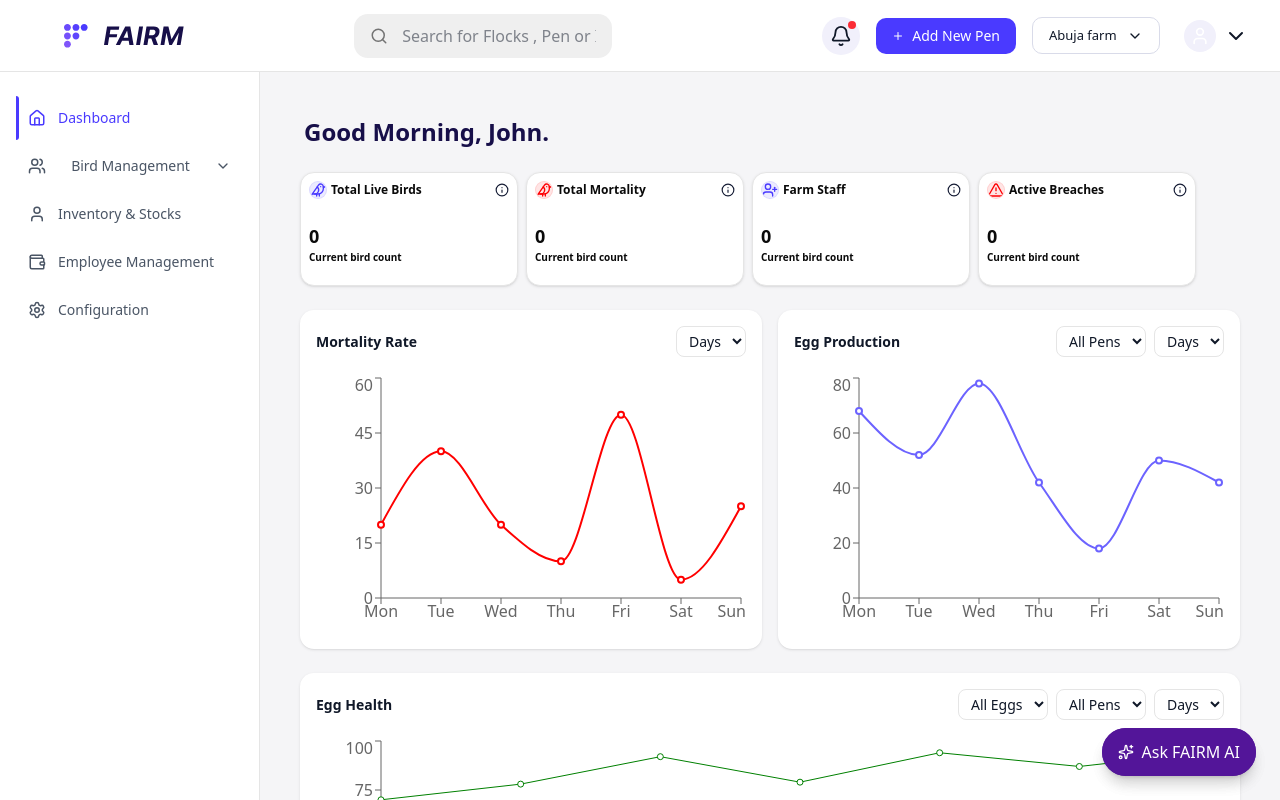
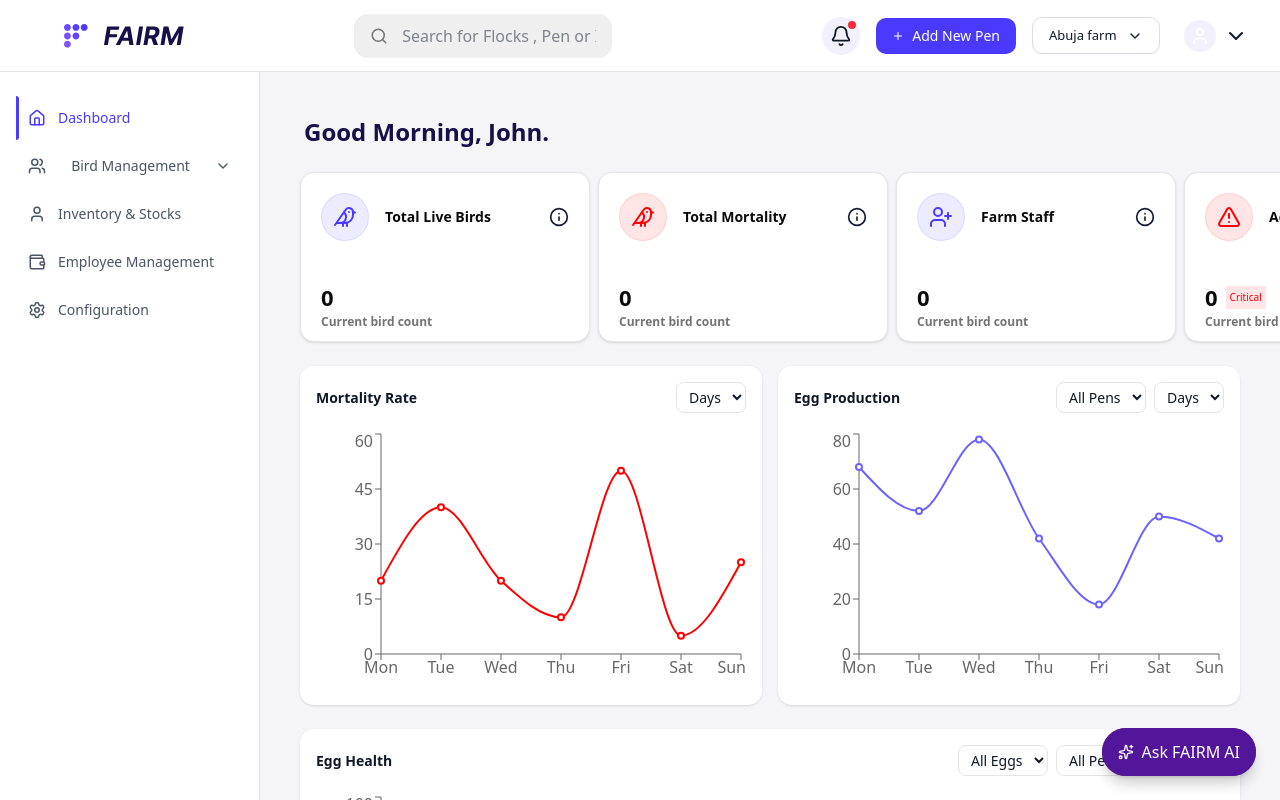
Before and after one commit to Intplus-Tech/Fairm-FE, a Next.js app: page /dashboard in a window 1280 px wide. Built offline with nearby package versions, Linux system fonts and the light colour scheme.

Commit message:
base url added to env

```diff
--- a/src/components/birds/broiler/BroilerRow.tsx
+++ b/src/components/birds/broiler/BroilerRow.tsx
@@ -29,7 +29,8 @@ export default function BroilerRow({ row }: BroilerRowProps) {
   return (
     <>
       <tr className={`${open ? "bg-gray-50" : ""}`}>
-        <td className="w-10">
+        {/* Button column */}
+        <td className="w-10 px-2 py-2 text-center">
           <button
             onClick={() => setOpen(!open)}
             className={`p-1 rounded ${open ? "bg-[#4A3AFF] text-white" : "bg-gray-100"
@@ -39,15 +40,15 @@ export default function BroilerRow({ row }: BroilerRowProps) {
           </button>
         </td>
 
-        <td>{row.date}</td>
-        <td>{row.pens}</td>
-        <td>{row.stock}</td>
-        <td>{row.mortality}</td>
-        <td>{row.culls}</td>
-        <td>{row.feed}</td>
-        <td>{row.water}</td>
-        <td>{row.weight}</td>
-        <td>
+        <td className="px-2 py-2">{row.date}</td>
+        <td className="px-2 py-2">{row.pens}</td>
+        <td className="px-2 py-2">{row.stock}</td>
+        <td className="px-2 py-2">{row.mortality}</td>
+        <td className="px-2 py-2">{row.culls}</td>
+        <td className="px-2 py-2">{row.feed}</td>
+        <td className="px-2 py-2">{row.water}</td>
+        <td className="px-2 py-2">{row.weight}</td>
+        <td className="px-2 py-2">
           <span className="flex items-center gap-2">
             <span
               className={`w-3 h-3 rounded-full ${row.alert === "Critical"
--- a/src/components/dashboard/AlertsTable.tsx
+++ b/src/components/dashboard/AlertsTable.tsx
@@ -1,6 +1,7 @@
 "use client";
 
 import { alertsData } from "./data/mockDashboardData";
+
 export default function AlertsTable() {
   return (
     <div className="bg-white rounded-xl p-4 shadow-sm overflow-x-auto">
@@ -9,21 +10,21 @@ export default function AlertsTable() {
       <table className="w-full text-sm">
         <thead className="text-left text-gray-500">
           <tr>
-            <th>Date</th>
-            <th>Status</th>
-            <th>Issue</th>
-            <th>Description</th>
+            <th className="py-4">Date</th>
+            <th className="py-4">Status</th>
+            <th className="py-4">Issue</th>
+            <th className="py-4">Description</th>
           </tr>
         </thead>
-        <tbody >
-          {alertsData.map((alert) =>(
-            <tr key={alert.id} className="border-t ">
-              <td className="p-2">{alert.date}</td>
-              <td className={alert.status === "Critical" ? "text-red-500" : "text-yellow-500"}>
+        <tbody>
+          {alertsData.map((alert) => (
+            <tr key={alert.id} className="border-t">
+              <td className="py-4 px-2">{alert.date}</td>
+              <td className={`py-4 px-2 ${alert.status === "Critical" ? "text-red-500" : "text-yellow-500"}`}>
                 {alert.status}
               </td>
-              <td>{alert.issue}</td>
-              <td>{alert.description}</td>
+              <td className="py-4 px-2">{alert.issue}</td>
+              <td className="py-4 px-2">{alert.description}</td>
             </tr>
           ))}
         </tbody>
--- a/src/components/dashboard/TopInfo.tsx
+++ b/src/components/dashboard/TopInfo.tsx
@@ -1,4 +1,4 @@
-import { AlertTriangle, Bird, Info, UserPlus, } from "lucide-react";
+import { AlertTriangle, Bird, Info, UserPlus } from "lucide-react";
 import { Card } from "../ui/card";
 
 export default function TopInfo() {
@@ -9,81 +9,90 @@ export default function TopInfo() {
           Good Morning, John.
         </p>
       </div>
+
       {/* Cards container */}
-      <div
-        className="
-          flex gap-2
-          overflow-x-auto
-          whitespace-nowrap
-          scrollbar-hide
-          md:overflow-visible
-        "
-      >
-        <Card className="w-[218px] h-[114px] p-2 shrink-0">
-          <div className="flex items-center justify-between">
-            <div className="flex items-center gap-1">
-              <Bird className="text-[#4A3AFF]  h-[18px] w-[18px] border border-[#4A3AFF1A] rounded-full bg-[#4A3AFF1A]"/>
-              <p className="text-[12px] font-semibold">Total Live Birds</p>
+      <div className="flex gap-2 overflow-x-auto whitespace-nowrap scrollbar-hide md:overflow-visible">
+        {/* Card 1 */}
+        <Card className="w-[70vw] sm:w-[300px] md:w-[320px] lg:w-[290px] h-[170px] p-5 shrink-0">
+          <div className="flex items-center justify-between mb-4">
+            <div className="flex items-center gap-4">
+              <div className="flex items-center justify-center h-12 w-12 rounded-full border border-[#4A3AFF1A] bg-[#4A3AFF1A]">
+                <Bird className="h-6 w-6 text-[#4A3AFF]" />
+              </div>
+              <p className="text-sm font-semibold">Total Live Birds</p>
             </div>
-            <Info className="h-[14px] w-[14px] text-[#141B34]"/>
+            <Info className="h-5 w-5 text-[#141B34]" />
           </div>
 
           <div>
-            <p className="text-[18px] font-bold">0</p>
-            <div className="text-[10px] font-semibold">
+            <p className="text-[22px] font-bold">0</p>
+            <p className="text-xs font-semibold text-muted-foreground">
               Current bird count
-            </div>
+            </p>
           </div>
         </Card>
 
-        <Card className="w-[218px] h-[114px] p-2 shrink-0">
-          <div className="flex items-center justify-between">
-            <div className="flex items-center gap-1">
-              <Bird className="text-[#FF0004] h-[18px] w-[18px] border border-[#FF00041A] rounded-full bg-[#FF00041A] "/>
-              <p className="text-[12px] font-semibold">Total Mortality</p>
+        {/* Card 2 */}
+        <Card className="w-[70vw] sm:w-[300px] md:w-[320px] lg:w-[290px] h-[170px] p-5 shrink-0">
+          <div className="flex items-center justify-between mb-4">
+            <div className="flex items-center gap-4">
+              <div className="flex items-center justify-center h-12 w-12 rounded-full border border-[#FF00041A] bg-[#FF00041A]">
+                <Bird className="h-6 w-6 text-[#FF0004]" />
+              </div>
+              <p className="text-sm font-semibold">Total Mortality</p>
             </div>
-            <Info className="h-[14px] w-[14px] text-[#141B34]" />
+            <Info className="h-5 w-5 text-[#141B34]" />
           </div>
 
           <div>
-            <p className="text-[18px] font-bold">0</p>
-            <div className="text-[10px] font-semibold">
+            <p className="text-[22px] font-bold">0</p>
+            <p className="text-xs font-semibold text-muted-foreground">
               Current bird count
-            </div>
+            </p>
           </div>
         </Card>
 
-        <Card className="w-[218px] h-[114px] p-2 shrink-0">
-          <div className="flex items-center justify-between">
-            <div className="flex items-center gap-1">
-              <UserPlus size={18} className="text-[#4A3AFF] border border-[#4A3AFF1A] rounded-full bg-[#4A3AFF1A]" />
-              <p className="text-[12px] font-semibold">Farm Staff</p>
+        {/* Card 3 */}
+        <Card className="w-[80vw] sm:w-[300px] md:w-[320px] lg:w-[280px] h-[170px] p-5 shrink-0">
+          <div className="flex items-center justify-between mb-4">
+            <div className="flex items-center gap-4">
+              <div className="flex items-center justify-center h-12 w-12 rounded-full border border-[#4A3AFF1A] bg-[#4A3AFF1A]">
+                <UserPlus className="h-6 w-6 text-[#4A3AFF]" />
+              </div>
+              <p className="text-sm font-semibold">Farm Staff</p>
             </div>
-            <Info className="h-[14px] w-[14px] text-[#141B34]" />
+            <Info className="h-5 w-5 text-[#141B34]" />
           </div>
 
           <div>
-            <p className="text-[18px] font-bold">0</p>
-            <div className="text-[10px] font-semibold">
+            <p className="text-[22px] font-bold">0</p>
+            <p className="text-xs font-semibold text-muted-foreground">
               Current bird count
-            </div>
+            </p>
           </div>
         </Card>
 
-        <Card className="w-[218px] h-[114px] p-2 shrink-0">
-          <div className="flex items-center justify-between">
-            <div className="flex items-center gap-1">
-              <AlertTriangle size={18} className="text-[#FF0004] border border-[#FF00041A] rounded-full bg-[#FF00041A]"/>
-              <p className="text-[12px] font-semibold">Active Breaches</p>
+        {/* Card 4 */}
+        <Card className="w-[80vw] sm:w-[300px] md:w-[320px] lg:w-[280px] h-[170px] p-5 shrink-0">
+          <div className="flex items-center justify-between mb-4">
+            <div className="flex items-center gap-4">
+              <div className="flex items-center justify-center h-12 w-12 rounded-full border border-[#FF00041A] bg-[#FF00041A]">
+                <AlertTriangle className="h-6 w-6 text-[#FF0004]" />
+              </div>
+              <p className="text-sm font-semibold">Active Breaches</p>
             </div>
-            <Info className="h-[14px] w-[14px] text-[#141B34]" />
+            <Info className="h-5 w-5 text-[#141B34]" />
           </div>
 
           <div>
-            <p className="text-[18px] font-bold">0</p>
-            <div className="text-[10px] font-semibold">
+            <div className="flex items-center gap-2">
+              <p className="text-[22px] font-bold">0</p>
+              <p className="text-[#FF0004] bg-[#FF00041A] text-[10px] p-1">Critical</p>
+            </div>
+
+            <p className="text-xs font-semibold text-muted-foreground">
               Current bird count
-            </div>
+            </p>
           </div>
         </Card>
       </div>
```
